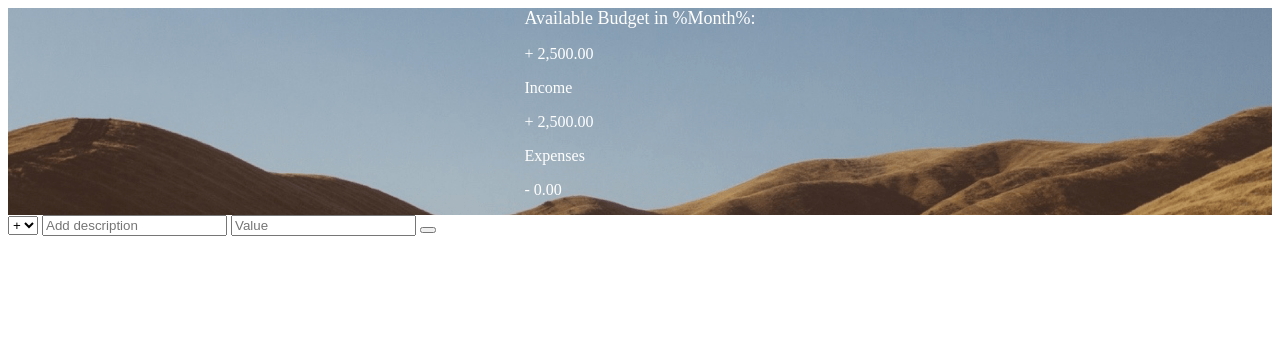
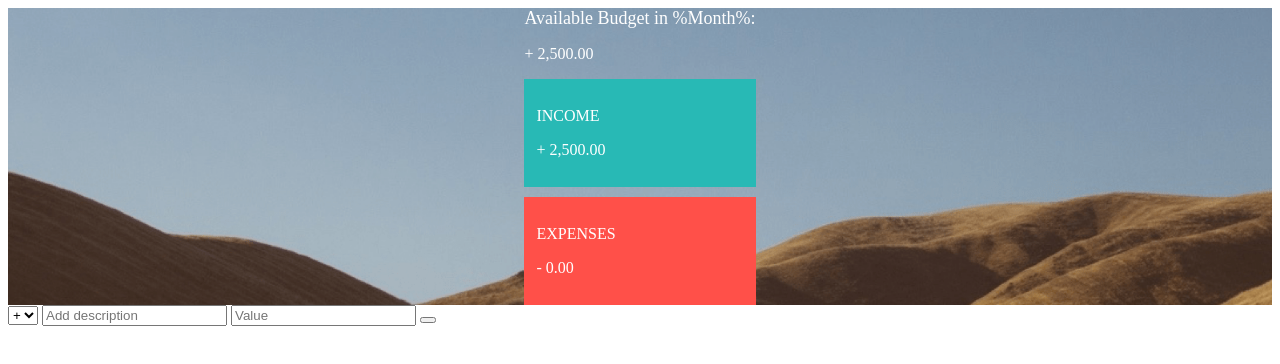
Before and after one commit to joeyskuo/budget-app, a plain HTML site: page index.html in a window 1280 px wide. Drawn offline with nearby package versions, Linux system fonts and the light colour scheme.

Commit message:
background color and styling for budget income and expenses

```diff
--- a/style.css
+++ b/style.css
@@ -17,3 +17,18 @@
     margin-bottom: 10px;
     font-weight: 300;
 }
+
+.budget__income,
+.budget__expenses {
+    padding: 12px;
+    text-transform: uppercase;
+}
+
+.budget__income {
+    margin-bottom: 10px;
+    background-color: #28B9B5;
+}
+
+.budget__expenses {
+    background-color: #FF5049;
+}
```
